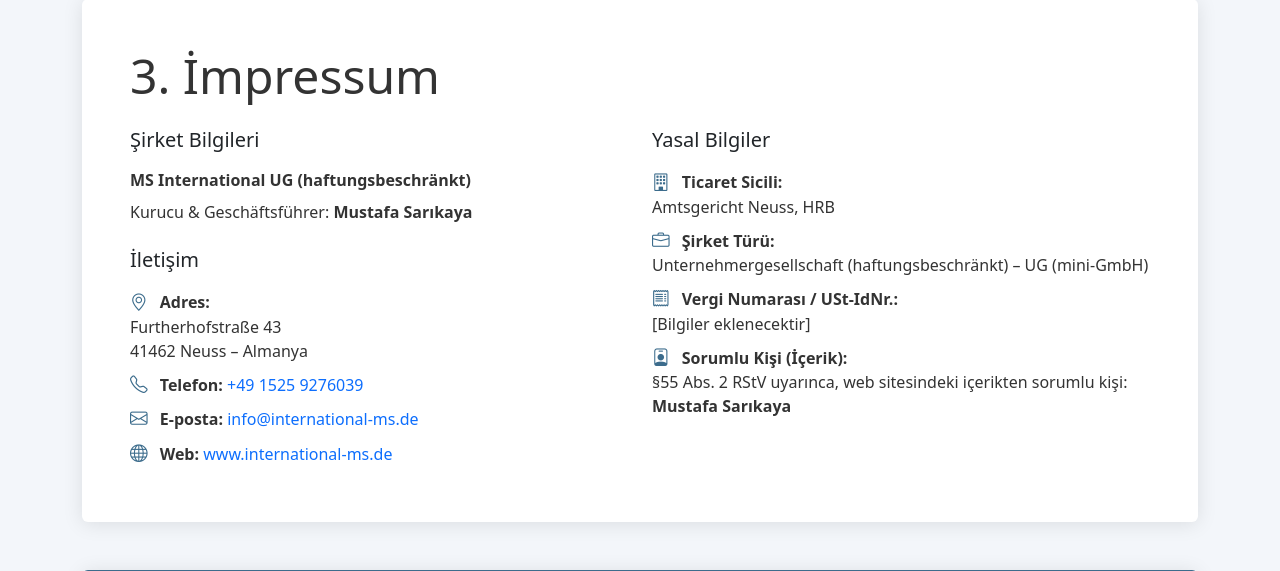
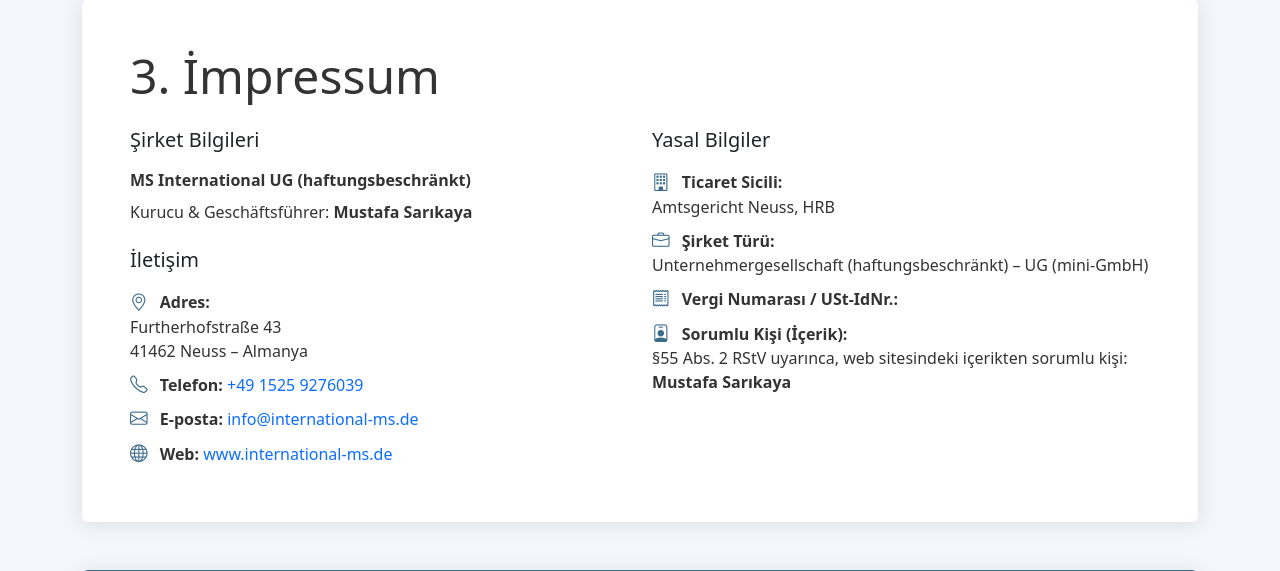
Before and after one commit to fatihozkul35/integration, a Django app: page /hukuki-bilgilendirme/ in a window 1280 px wide. Shown: the part 2186-2757 px from the top of the page. Run offline with Django 5.2, Linux system fonts and the light colour scheme.

Commit message:
Remove placeholder text from legal information section in legal_info.html

```diff
--- a/integration_app/templates/integration_app/legal_info.html
+++ b/integration_app/templates/integration_app/legal_info.html
@@ -140,7 +140,6 @@
                         <p class="mb-2">
                             <i class="bi bi-receipt text-primary me-2"></i>
                             <strong>Vergi Numarası / USt-IdNr.:</strong><br>
-                            [Bilgiler eklenecektir]
                         </p>
                         <p class="mb-0">
                             <i class="bi bi-person-badge text-primary me-2"></i>
```
